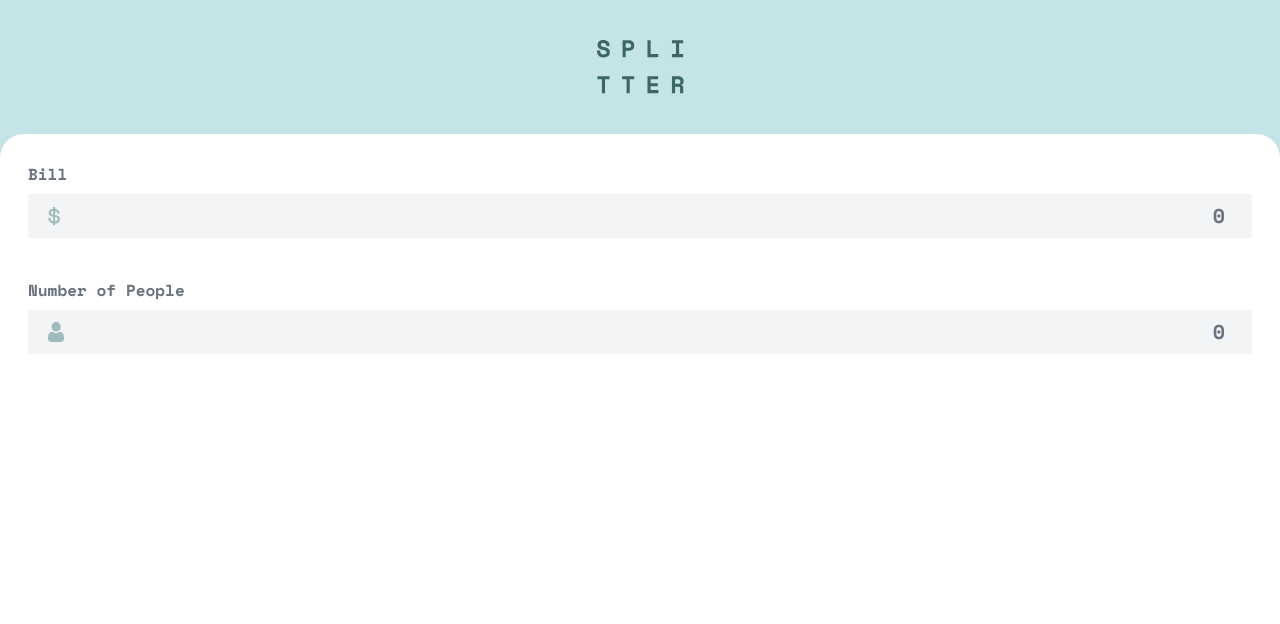
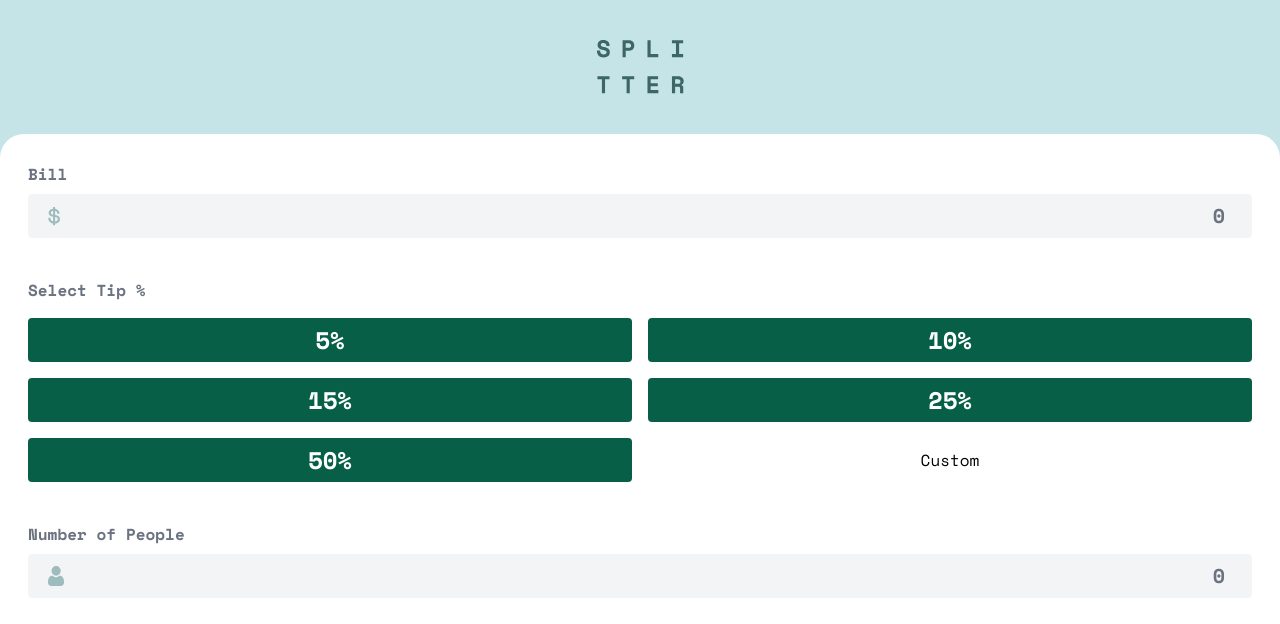
Before and after one commit to sarrietav-dev/tip-calculator, a Vue app: page / in a window 1280 px wide. Shown: the top 624 px of the page. Built offline with nearby package versions, Linux system fonts and the light colour scheme.

Commit message:
💄 Add TipSelectionButtons

```diff
--- a/src/components/ThePanel.vue
+++ b/src/components/ThePanel.vue
@@ -4,6 +4,15 @@
       <NumberInput label="Bill">
         <img src="@/assets/icon-dollar.svg" alt="Price icon" class="h-full" />
       </NumberInput>
+      <div class="space-y-4">
+        <label class="text-gray-500 font-bold">Select Tip %</label>
+        <ul class="grid grid-cols-2 gap-4">
+          <li v-for="tipNumber in tipNumbers">
+            <TipSelectionButton :percentage="tipNumber" />
+          </li>
+          <button>Custom</button>
+        </ul>
+      </div>
       <NumberInput label="Number of People">
         <img src="@/assets/icon-person.svg" alt="Person icon" class="h-full" />
       </NumberInput>
@@ -12,5 +21,9 @@
 </template>
 
 <script lang="ts" setup>
+import { ref } from 'vue';
 import NumberInput from './NumberInput.vue';
+import TipSelectionButton from './TipSelectionButton.vue';
+
+const tipNumbers = ref([5, 10, 15, 25, 50]);
 </script>
--- /dev/null
+++ b/src/components/TipSelectionButton.vue
@@ -0,0 +1,30 @@
+<template>
+  <input
+    type="radio"
+    class="sr-only peer"
+    :value="percentage"
+    :id="percentage"
+    name="tip-selection"
+  />
+  <label
+    class="
+      bg-emerald-800
+      text-white text-2xl
+      font-bold
+      rounded
+      py-1.5
+      flex
+      place-content-center
+      peer-checked:bg-emerald-400 peer-checked:text-emerald-800
+    "
+    :for="percentage"
+  >
+    {{ percentage + '%' }}
+  </label>
+</template>
+
+<script lang="ts" setup>
+const props = defineProps({
+  percentage: { required: true, type: Number },
+});
+</script>
```
